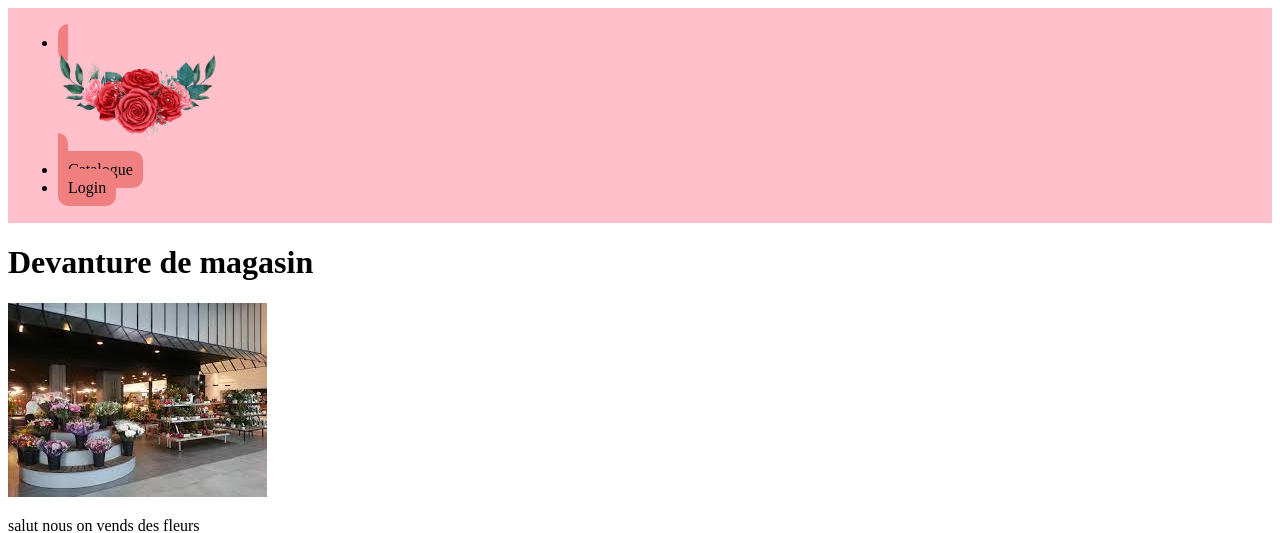
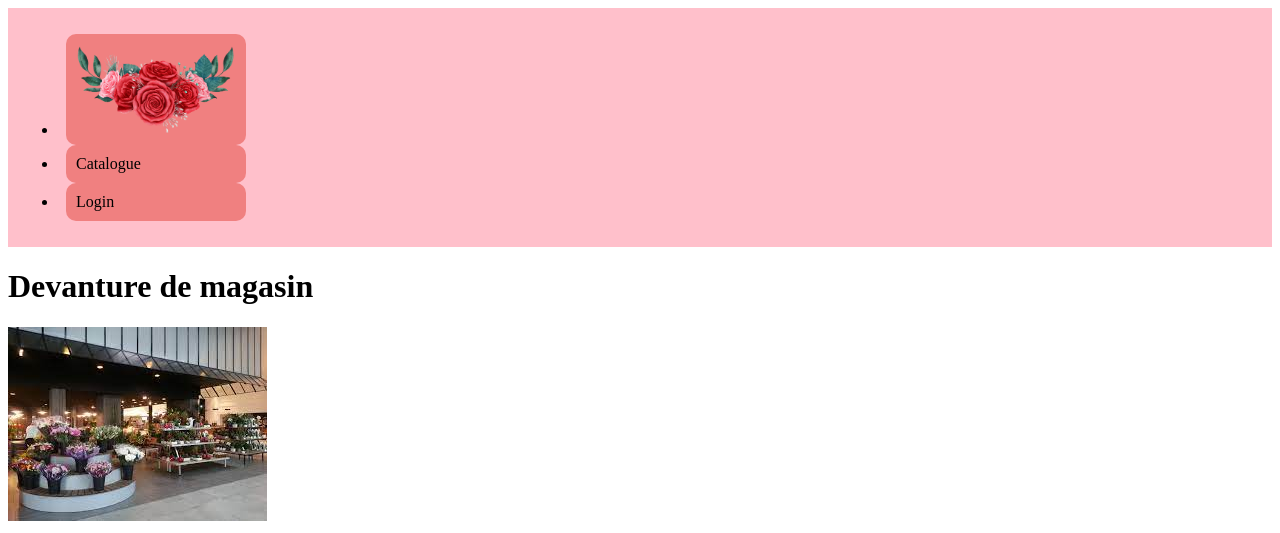
Before and after one commit to Maggle404/FlowerShop, a PHP site: page /index.php in a window 1280 px wide. Shown: the top 533 px of the page. Run offline with PHP 8.4, Linux system fonts and the light colour scheme.

Commit message:
fixing css code

```diff
--- a/styles.css
+++ b/styles.css
@@ -1,27 +1,37 @@
-.navbar{
+/* Le css de la navbar la
+  je sais pas pourquoi il veut pas s'aligner horizontalement bordel flex-start veut pas marcher
+*/
+.navbar {
   background-color: pink;
   padding: 10px;
   display: flex;
-  flex-direction: row;
   justify-content: space-between;
-  list-style-type: none;
-  cursor: pointer;
+  align-items: flex-start;
 }
-.navbar a{
+.navbar a {
   text-decoration: none;
-  list-style-type: none;
   color: inherit;
   background-color: lightcoral;
   padding: 10px;
   border-radius: 10px;
+  text-align: center;
+  display: flex;
+  align-items: flex-start;
 }
-.navbar a img {
+.navbar a:first-child {
+  margin-right: 0.5em;
+}
+.navbar a:last-child {
+  margin-left: 0.5em;
+}
+.navbar a:first-child img {
   width: 10em;
   height: auto;
   display: block;
 }
+
+/* CSS pour la popup de connexion en JS */
 .popup {
-
   position: fixed;
   top: 0;
   left: 0;
@@ -29,17 +39,15 @@
   height: 100%;
   background-color: rgba(0, 0, 0, 0.7);
 }
-
 .popup-content {
 position: absolute;
 top: 50%;
 left: 50%;
-background-color: green;
+background-color: whitesmoke;
 padding: 20px;
 border-radius: 5px;
 box-shadow: 0 0 10px rgba(0, 0, 0, 0.3);
 }
-
 .close {
   position: absolute;
   top: 10px;
```
